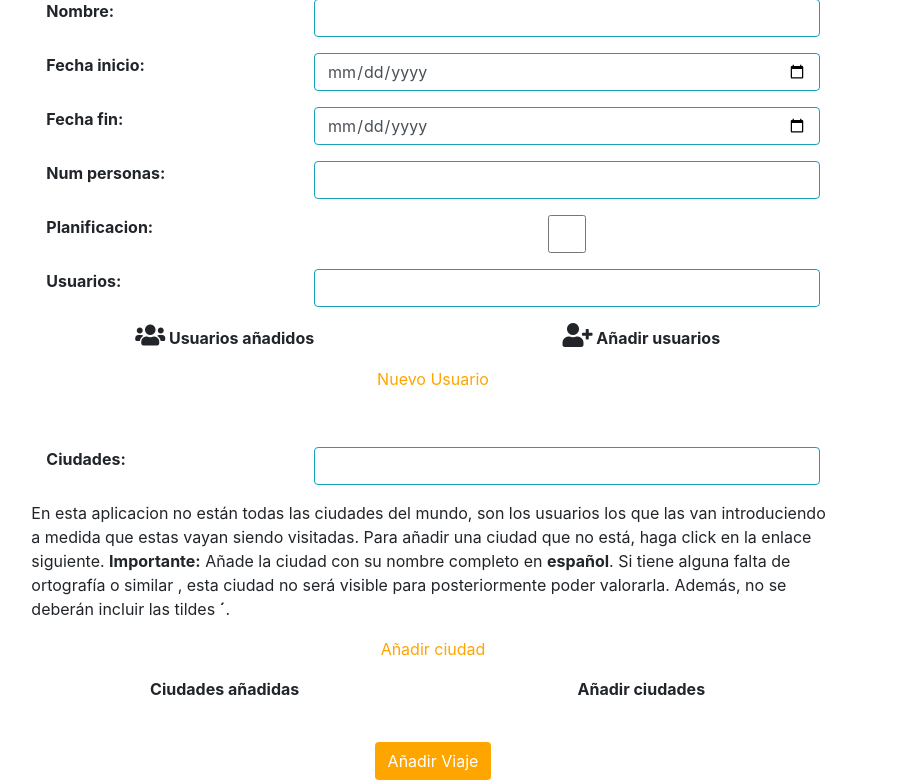
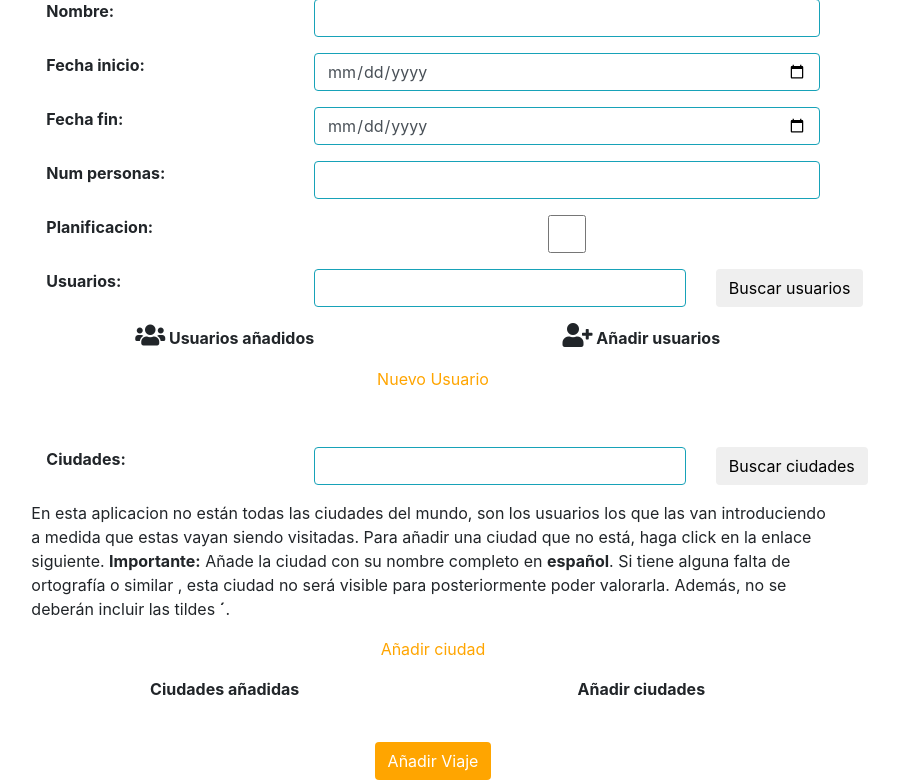
Before and after one commit to albertosml/GestionaTusViajes, a Django app: page /web/viaje/nuevo/ in a window 1280 px wide. Shown: the part 156-936 px from the top of the page, without its empty margins (207-1106 px from the left). Run offline with Django 3.2, Linux system fonts and the light colour scheme; some libraries are stand-ins or nearby versions.

Commit message:
Trying to solve users´search by adding a new button

```diff
--- a/web_viajes/templates/viaje_anadir_puro.html
+++ b/web_viajes/templates/viaje_anadir_puro.html
@@ -62,8 +62,11 @@
                     <div class="col-4">
                     <strong>Usuarios:</strong>
                         </div>
-                    <div class="col-8">
+                    <div class="col-6">
                         <input class="form-control" type="text" style="border-color: orange;" id="buscador_usuarios">
+                    </div>
+                       <div class="col-2">
+                         <button id="usuarios_btn" class="btn ">Buscar usuarios</button>
                     </div>
                 </div>
             </div>
@@ -92,8 +95,11 @@
                     <div class="col-4">
                     <strong>Ciudades:</strong>
                     </div>
-                    <div class="col-8">
+                    <div class="col-6">
                         <input class="form-control" type="text" style="border-color: orange;" id="buscador_ciudades">
+                    </div>
+                      <div class="col-2">
+                        <button id="ciudades_btn" class="btn ">Buscar ciudades</button>
                     </div>
                 </div>
             </div>
@@ -226,7 +232,7 @@ console.log($(this).serialize())
 
 
 //buscador de usuarios
-$('#buscador_usuarios').on('keyup',function(e){
+$('#usuarios_btn').on('click',function(e){
 e.preventDefault();
 console.log($(this).serialize())
 $("#usuarios").empty();
@@ -251,7 +257,7 @@ $("#usuarios").empty();
 });
 
 //buscador de ciudades
-$('#buscador_ciudades').on('keyup',function(e){
+$('#ciudades_btn').on('click',function(e){
 e.preventDefault();
 console.log($(this).serialize())
 $("#ciudades_anadir").empty();
--- a/web_viajes/views.py
+++ b/web_viajes/views.py
@@ -732,7 +732,7 @@ def buscar_usuarios(request):
 
 def buscar_ciudades(request):
     nueva_lista = list()
-    ciudad = request.GET.get('ciudad', None)
+    ciudad = request.GET.get('ciudad', None).title()
 
     ciudades = Ciudad.objects.filter(nombre_ciudad__contains=(ciudad))
 
```
